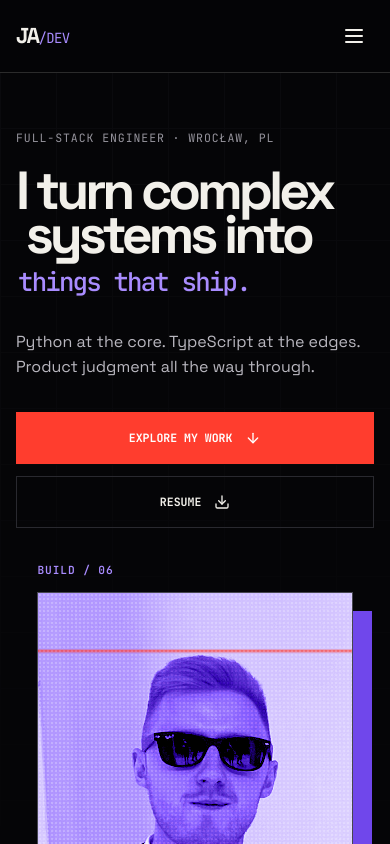
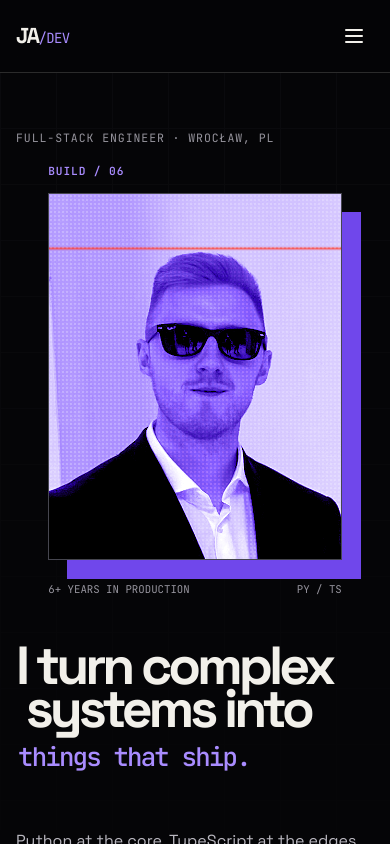
Before and after one commit to jaqb8/aniszewski.com, a React (Vite) app: page / in a window 390 px wide. Shown: the top 844 px of the page. Built offline with nearby package versions, Linux system fonts and the light colour scheme.

Commit message:
Move hero portrait above copy on mobile

```diff
--- a/src/index.css
+++ b/src/index.css
@@ -102,8 +102,15 @@ footer { width: min(100% - 3rem, 1240px); min-height: 120px; margin: auto; displ
   .desktop-nav, .availability { display: none; }.menu-trigger { display: block; margin-left: auto; }
   .mobile-menu { position: fixed; inset: 72px 0 0; z-index: 45; display: flex; flex-direction: column; justify-content: center; padding: 2rem; background: rgba(5,5,7,.98); }
   .mobile-link { display: flex; align-items: baseline; gap: 1rem; padding: 1rem 0; border-bottom: 1px solid var(--line); font-size: clamp(2.3rem, 10vw, 5rem); font-weight: 650; letter-spacing: -.06em; animation: enter .45s var(--ease) both; animation-delay: var(--delay); }.mobile-link span { color: var(--violet-light); font: .7rem "JetBrains Mono", monospace; }
-  .hero { min-height: auto; grid-template-columns: 1fr; padding-top: 130px; gap: 4rem; }.hero-title { font-size: clamp(3.6rem, 13vw, 7rem); }.hero-title span { margin-left: .18em; }
-  .portrait-stage { width: min(88%, 460px); justify-self: center; }.signal-line { display: none; }
+  .hero { min-height: auto; grid-template-columns: 1fr; padding-top: 130px; gap: 0; }
+  .hero-copy { display: contents; }
+  .hero .eyebrow { order: 1; }
+  .portrait-stage { order: 2; width: min(82%, 420px); justify-self: center; margin: 3rem 0 1.5rem; }
+  .hero-title { order: 3; font-size: clamp(3.6rem, 13vw, 7rem); }
+  .hero-title span { margin-left: .18em; }
+  .hero-intro { order: 4; }
+  .hero-actions { order: 5; }
+  .signal-line { display: none; }
   .credentials { grid-template-columns: 1fr; gap: 3rem; }.stack-section { grid-template-columns: 1fr; }.stack-panel, .experience-panel { padding: 80px 1.5rem; }.experience-panel { padding-left: 1.5rem; }
   .project-row { grid-template-columns: 45px 1fr 42px; gap: 1rem; padding: 2rem 0; }.project-row p { grid-column: 2 / 4; margin: 0; }.project-open { grid-column: 3; grid-row: 1; }
   .credential-row { grid-template-columns: 1fr auto 20px; padding: 1.5rem 0; }.credential-row span, .credential-row strong { grid-column: 1; }.credential-row time { grid-column: 2; grid-row: 1 / 3; }.credential-row svg { grid-column: 3; grid-row: 1 / 3; }
```
